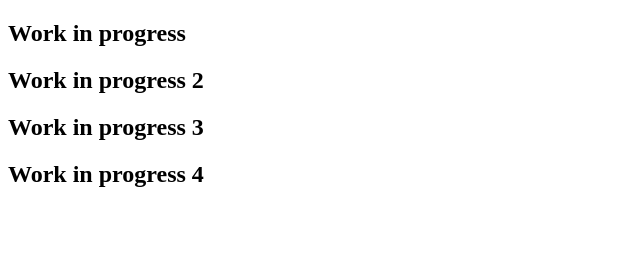
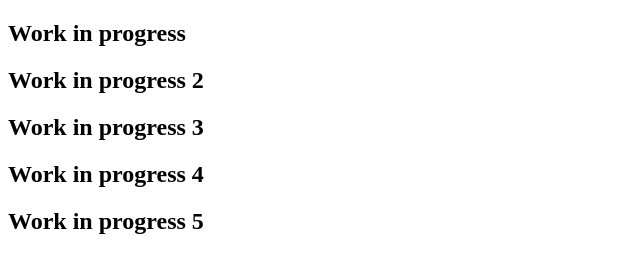
Before and after one commit to Viking0607/testgit, a plain HTML site: page index.html in a window 1280 px wide. Shown: the whole page, without its empty margins (0-640 px from the left). Drawn offline with Linux system fonts and the light colour scheme.

Commit message:
Update index.html

```diff
--- a/index.html
+++ b/index.html
@@ -13,6 +13,7 @@
             <h2>Work in progress 2</h2>
             <h2>Work in progress 3</h2>
             <h2>Work in progress 4</h2>
+            <h2>Work in progress 5</h2>
         </div>
     </section>
 </body>
```
